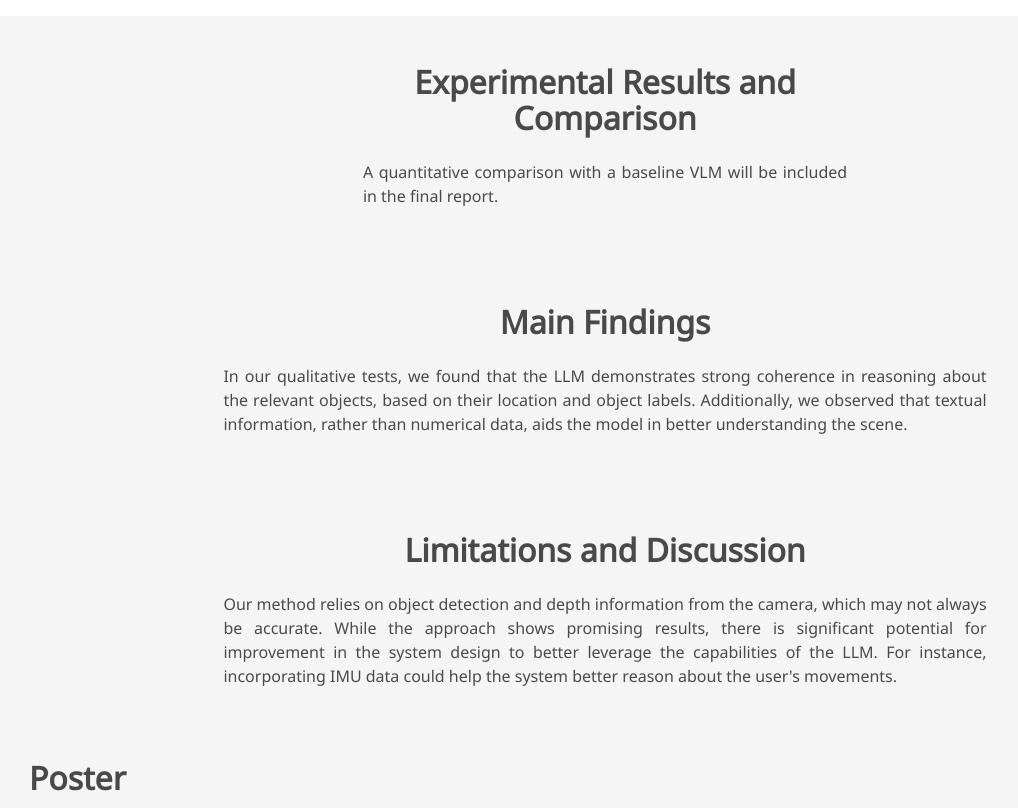
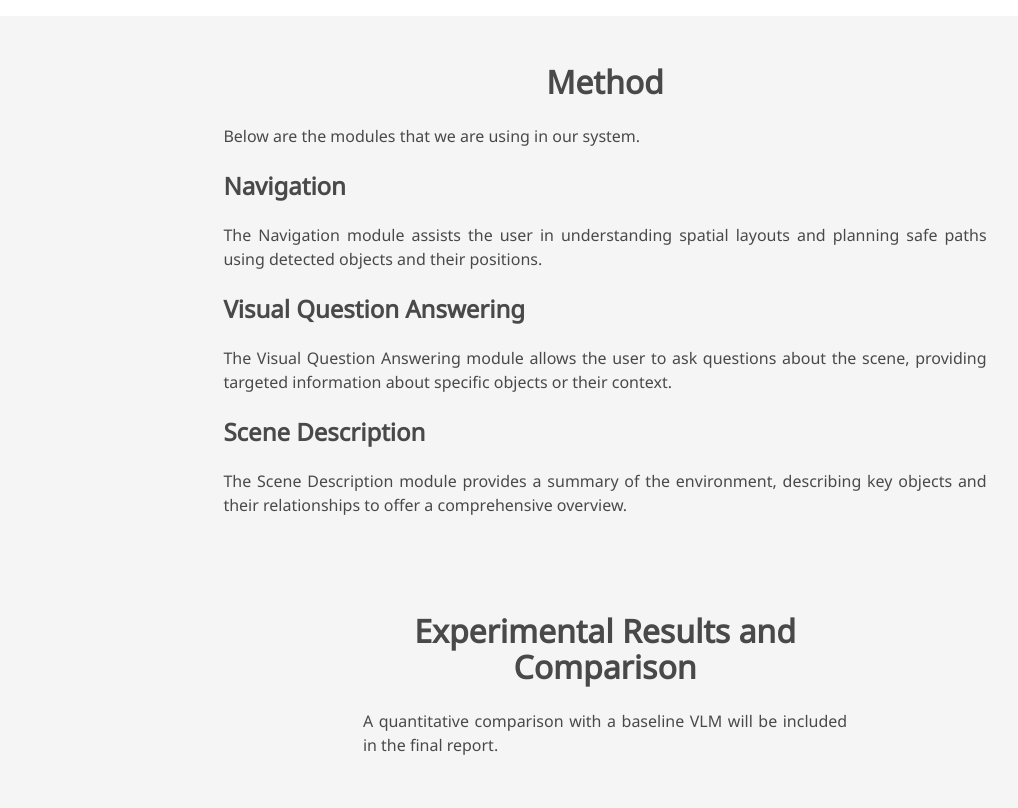
Before and after one commit to mohitydv09/nlp-final-project-website, a plain HTML site: page index.html in a window 1280 px wide. Shown: the part 2220-3028 px from the top of the page, without its empty margins (35-1053 px from the left). Drawn offline with nearby package versions, Linux system fonts and the light colour scheme; some icons are missing; a web font is replaced by a local one.

Commit message:
Adding the different sections for the modules

```diff
--- a/index.html
+++ b/index.html
@@ -221,6 +221,48 @@
   <div class="container is-max-desktop">
     <div class="columns is-centered has-text-centered">
       <div class="column is-four-fifths">
+        <h2 class="title is-3">Method</h2>
+        <div class="content has-text-justified">
+          <p>
+            Below are the modules that we are using in our system.
+          </p>
+        </div>
+
+        <!-- Navigation Module -->
+        <div class="content has-text-justified">
+          <h3 class="title is-4">Navigation</h3>
+          <p>
+            The Navigation module assists the user in understanding spatial layouts and planning safe paths using detected objects and their positions.
+          </p>
+        </div>
+
+        <!-- Visual Question Answering Module -->
+        <div class="content has-text-justified">
+          <h3 class="title is-4">Visual Question Answering</h3>
+          <p>
+            The Visual Question Answering module allows the user to ask questions about the scene, providing targeted information about specific objects or their context.
+          </p>
+        </div>
+
+        <!-- Scene Description Module -->
+        <div class="content has-text-justified">
+          <h3 class="title is-4">Scene Description</h3>
+          <p>
+            The Scene Description module provides a summary of the environment, describing key objects and their relationships to offer a comprehensive overview.
+          </p>
+        </div>
+      </div>
+    </div>
+  </div>
+</section>
+<!-- End paper abstract -->
+
+
+<!-- Paper abstract -->
+<section class="section hero is-light">
+  <div class="container is-max-desktop">
+    <div class="columns is-centered has-text-centered">
+      <div class="column is-four-fifths">
         <h2 class="title is-3">Experimental Results and Comparison</h2>
         <div class="content has-text-justified">
           <p>
```
